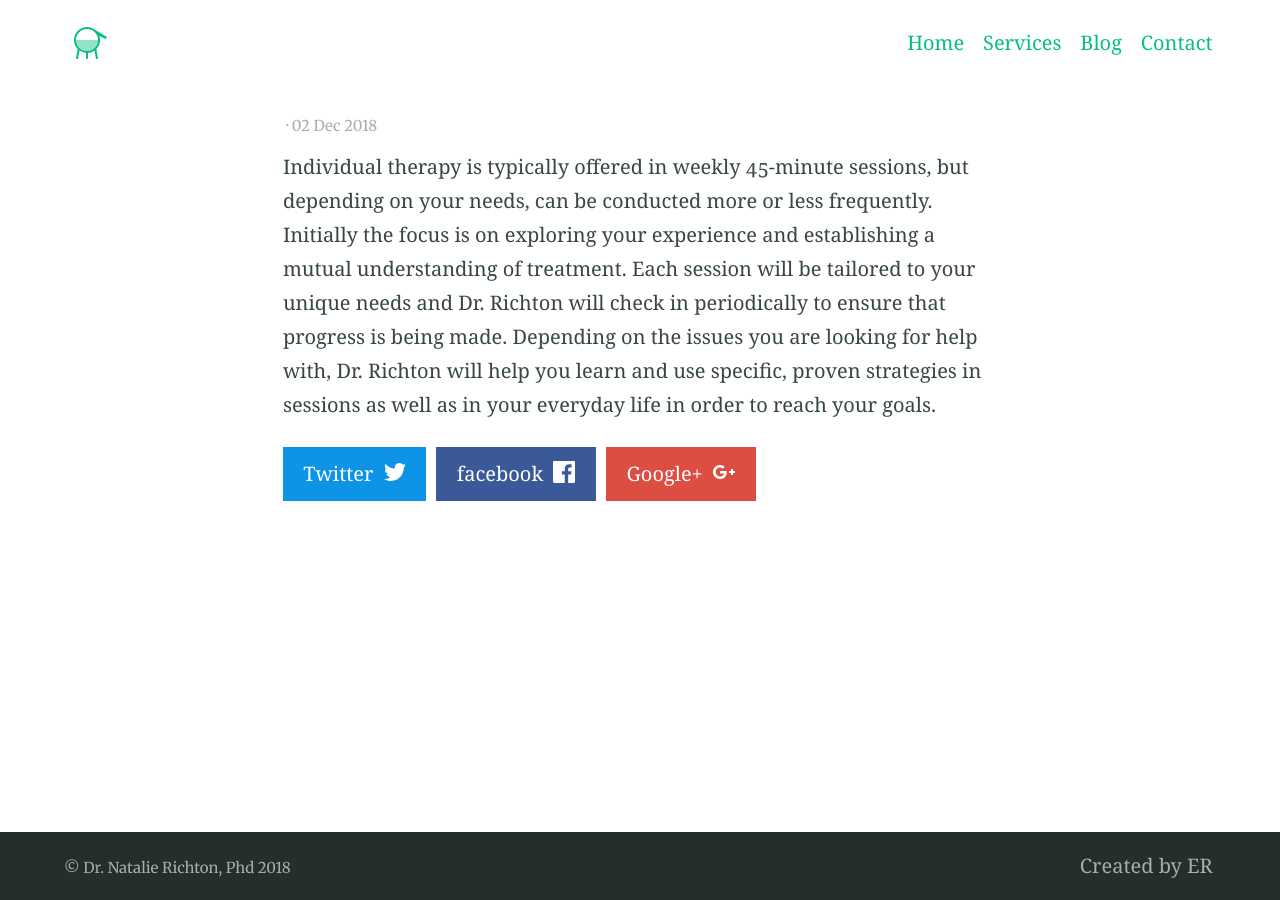
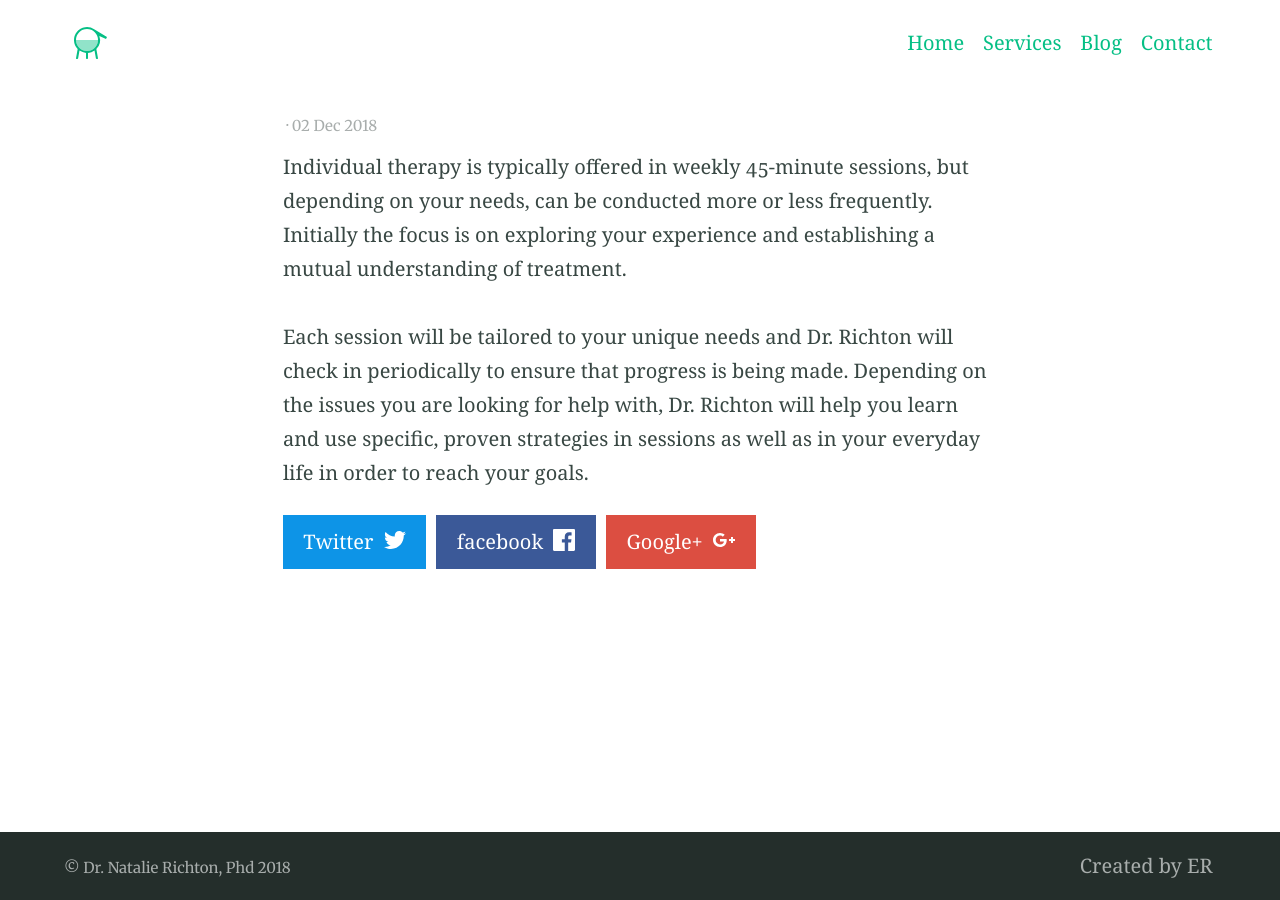
Before and after one commit to elirosen/natalie, a Jekyll site: the page built from _posts/2018-12-1-individual-therpay.md, in a window 1280 px wide. Built offline with Jekyll 4.4.1, drawn with Linux system fonts in a browser that asks for light colours; our own code applies the rules of GitHub Pages for plain Markdown files.

```diff
--- a/_posts/2018-12-1-individual-therpay.md
+++ b/_posts/2018-12-1-individual-therpay.md
@@ -1,14 +1,13 @@
 ---
 title: Individual Therapy
-categories:
-- Individual Therapy
-excerpt: |
-Individual therapy is typically offered in weekly 45-minute sessions, but depending on your needs, can be conducted more or less frequently.
-feature_text: |
-  ## Individual Therapy
-  Sessions Tailored to Your Personal Needs
+categories: - Individual Therapy
+excerpt: Individual therapy is typically offered in weekly 45-minute sessions, but depending on your needs, can be conducted more or less frequently.
+feature_text: ## Individual Therapy
+Sessions Tailored to Your Personal Needs
 feature_image: "https://picsum.photos/2560/600?image=733"
 image: "https://picsum.photos/2560/600?image=733"
 ---
 
-Individual therapy is typically offered in weekly 45-minute sessions, but depending on your needs, can be conducted more or less frequently. Initially the focus is on exploring your experience and establishing a mutual understanding of treatment. Each session will be tailored to your unique needs and Dr. Richton will check in periodically to ensure that progress is being made. Depending on the issues you are looking for help with, Dr. Richton will help you learn and use specific, proven strategies in sessions as well as in your everyday life in order to reach your goals.
+Individual therapy is typically offered in weekly 45-minute sessions, but depending on your needs, can be conducted more or less frequently. Initially the focus is on exploring your experience and establishing a mutual understanding of treatment.
+
+Each session will be tailored to your unique needs and Dr. Richton will check in periodically to ensure that progress is being made. Depending on the issues you are looking for help with, Dr. Richton will help you learn and use specific, proven strategies in sessions as well as in your everyday life in order to reach your goals.
```
